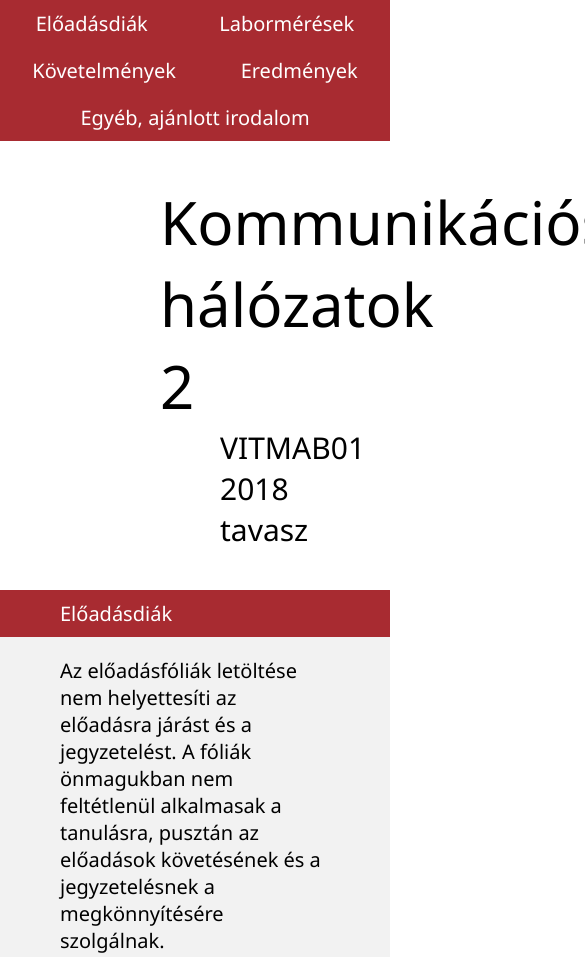
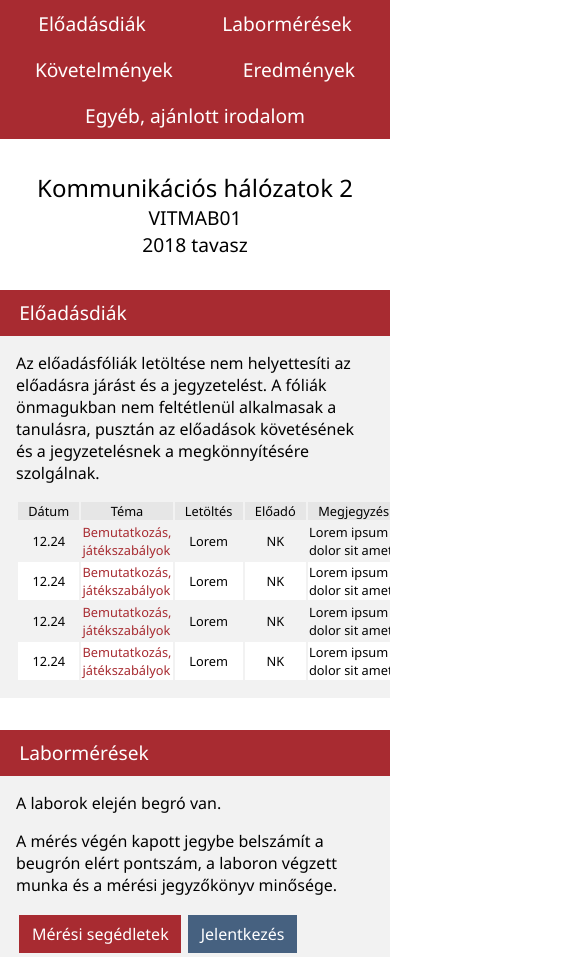
Before and after one commit to anadutova/kh2, a plain HTML site: page index.html in a window 390 px wide. Shown: the top 957 px of the page, 585 px wide, since content can reach past the window. Drawn offline with Linux system fonts and the light colour scheme.

Commit message:
Responsivity

```diff
--- a/index.html
+++ b/index.html
@@ -3,6 +3,7 @@
 <head>
 	<title>Kommunikációs hálózatok 2</title>
 	<link rel="stylesheet" type="text/css" href="styles.css">
+	<meta name="viewport" content="width=device-width, initial-scale=1">
 </head>
 <body>
 
@@ -14,16 +15,16 @@
 		<div class="menu__item">Egyéb, ajánlott irodalom</div>
 	</div>
 	<div class="header">
-		<h1>Kommunikációs hálózatok 2<h1>
+		<h1>Kommunikációs hálózatok&nbsp2<h1>
 		<h2>VITMAB01</h2>
-		<h2>2018 tavasz</h2>
+		<h2>2018&nbsptavasz</h2>
 	</div>
 	<div id="eloadas" class="card">
 		<div class="card__header">
 			Előadásdiák
 		</div>
 		<div class="card__body">
-			<p>Az előadásfóliák letöltése nem helyettesíti az előadásra járást és a jegyzetelést.
+			<p class="paragraph">Az előadásfóliák letöltése nem helyettesíti az előadásra járást és a jegyzetelést.
 			A fóliák önmagukban nem feltétlenül alkalmasak a tanulásra, pusztán az előadások követésének és a jegyzetelésnek a megkönnyítésére szolgálnak.</p>
 
 			<table class="table" style="width:100%">
@@ -38,45 +39,31 @@
 				</thead>
 				<tbody>
 					<tr class="table__row">
-					  <td>12.24</td>
+					  <td class="table__cell--text-align-center">12.24</td>
 					  <td><a class="table__link" href="#">Bemutatkozás, játékszabályok</a></td>
-					  <td>Lorem</td>
-					  <td>NK</td>
+					  <td class="table__cell--text-align-center">Lorem</td>
+					  <td class="table__cell--text-align-center">NK</td>
 					  <td>Lorem ipsum dolor sit amet</td>
 					</tr>
 					<tr class="table__row">
-					  <td>12.24</td>
-					  <td><a href="#">Bemutatkozás, játékszabályok</a></td>
-					  <td>Lorem</td>
-					  <td>NK</td>
+					  <td class="table__cell--text-align-center">12.24</td>
+					  <td><a class="table__link" href="#">Bemutatkozás, játékszabályok</a></td>
+					  <td class="table__cell--text-align-center">Lorem</td>
+					  <td class="table__cell--text-align-center">NK</td>
 					  <td>Lorem ipsum dolor sit amet</td>
 					</tr>
 					<tr class="table__row">
-					  <td>12.24</td>
-					  <td><a href="#">Bemutatkozás, játékszabályok</a></td>
-					  <td>Lorem</td>
-					  <td>NK</td>
+					  <td class="table__cell--text-align-center">12.24</td>
+					  <td><a class="table__link" href="#">Bemutatkozás, játékszabályok</a></td>
+					  <td class="table__cell--text-align-center">Lorem</td>
+					  <td class="table__cell--text-align-center">NK</td>
 					  <td>Lorem ipsum dolor sit amet</td>
 					</tr>
 					<tr class="table__row">
-					  <td>12.24</td>
-					  <td><a href="#">Bemutatkozás, játékszabályok</a></td>
-					  <td>Lorem</td>
-					  <td>NK</td>
-					  <td>Lorem ipsum dolor sit amet</td>
-					</tr>
-					<tr class="table__row">
-					  <td>12.24</td>
-					  <td><a href="#">Bemutatkozás, játékszabályok</a></td>
-					  <td>Lorem</td>
-					  <td>NK</td>
-					  <td>Lorem ipsum dolor sit amet</td>
-					</tr>
-					<tr class="table__row">
-					  <td>12.24</td>
-					  <td><a href="#">Bemutatkozás, játékszabályok</a></td>
-					  <td>Lorem</td>
-					  <td>NK</td>
+					  <td class="table__cell--text-align-center">12.24</td>
+					  <td><a class="table__link" href="#">Bemutatkozás, játékszabályok</a></td>
+					  <td class="table__cell--text-align-center">Lorem</td>
+					  <td class="table__cell--text-align-center">NK</td>
 					  <td>Lorem ipsum dolor sit amet</td>
 					</tr>
 					</tbody>
@@ -92,9 +79,7 @@
 			<p>A laborok elején begró van.</p>
 			<p>A mérés végén kapott jegybe belszámít a beugrón elért pontszám, a laboron végzett munka és a mérési jegyzőkönyv minősége.</p>
 
-			<a href="#" class="card__button card__button--color-red">Mérési segédletek</a>
-			<a href="#" class="card__button card__button--color-blue">Jelentkezés</a>
-			<a href="#" class="card__button card__button--color-green">Eredmények</a>
+			<a href="#" class="card__button card__button--color-red">Mérési segédletek</a><a href="#" class="card__button card__button--color-blue">Jelentkezés</a><a href="#" class="card__button card__button--color-green">Eredmények</a>
 		</div>
 	</div>
 
--- a/styles.css
+++ b/styles.css
@@ -3,6 +3,11 @@ body {
   font-size: 20px;
   margin: 0;
   padding: 0;
+  text-size-adjust: 100%;
+    -ms-text-size-adjust: 100%;
+    -moz-text-size-adjust: 100%;
+    -webkit-text-size-adjust: 100%;
+  lang="hu";
 }
 
 a:link {
@@ -16,13 +21,22 @@ h1 {
 }
 
 h2 {
-  font-size: 1.5em;
+  font-size: 1.8em;
   font-weight: normal;
   margin: 0 2em;
 }
 
+
+
+@media (max-width: 991px) {
+
+	body {
+		font-size: 16px;
+	}
+ }
+
 .header{
-  margin: 2em 8em;
+  margin: 2em 5em;
 }
 
 .menu {
@@ -35,7 +49,7 @@ h2 {
 
 .menu__item {
   padding: .5em;
-  font-size: 24;
+  font-size: 1.2em;
   color: #fff;
 }
 
@@ -45,26 +59,25 @@ h2 {
 }
 
 .card__header {
-  height: 48;
   padding: .5em 3em;
   background-color: #A82B31;
-  font-size: 24;
+  font-size: 1.2em;
   color: #fff;
 }
 
 .card__body {
-  padding: 0 3em;
-  font-size: 20;
+  padding: 0 3em 1em;
+  font-size: 1em;
   background-color: #f2f2f2;
   overflow: auto;
 }
 
 .card__button {
   display: inline-block;
-  height: 48;
-  font-size: 20;
+  font-size: 1em;
   padding: .5em .8em;
   color: #fff;
+  margin: .2em;
 }
 
 .card__button--color-red{
@@ -79,6 +92,13 @@ h2 {
   background-color: #466180;
 }
 
+.paragraph {
+}
+
+.table {
+	font-size: 0.8em;
+}
+
 .table__header{
   background-color: #e6e6e6;
   font-weight: normal;
@@ -86,6 +106,11 @@ h2 {
 
 .table__header-cell{
   font-weight: normal;
+    padding: 0 .8em;
+}
+
+.table__cell--text-align-center{
+	text-align: center;
 }
 
 .table__row:nth-child(even){
@@ -95,3 +120,33 @@ h2 {
 .table__link{
   color: #A82B31;
 }
+
+@media (max-width: 767px) {
+
+
+	.header{
+		text-align:center;
+}
+
+	h1 {
+		font-size: 1.5em;
+	}
+
+	h2 {
+		font-size: 1.2em;
+		margin: 0 0;
+	}
+
+	.card__header {
+		padding: .5em 1em;
+	}
+
+	.card__body {
+		padding: 0 1em 1em;
+	}
+
+	.header{
+		margin: 2em 0;
+}
+
+}
```
